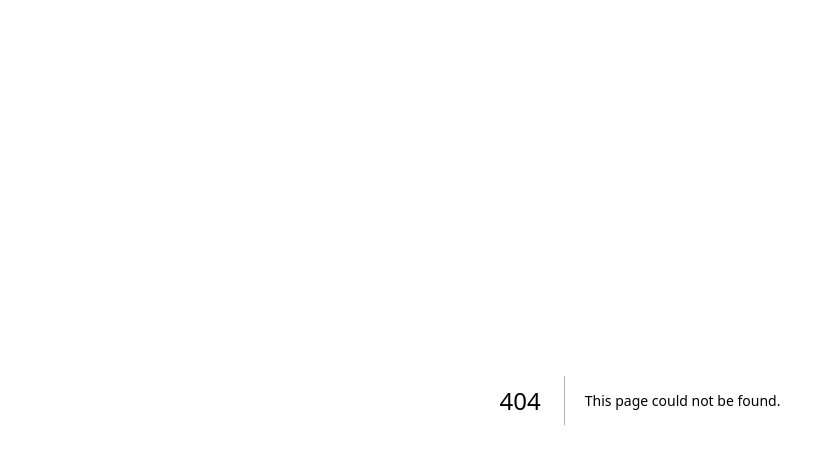
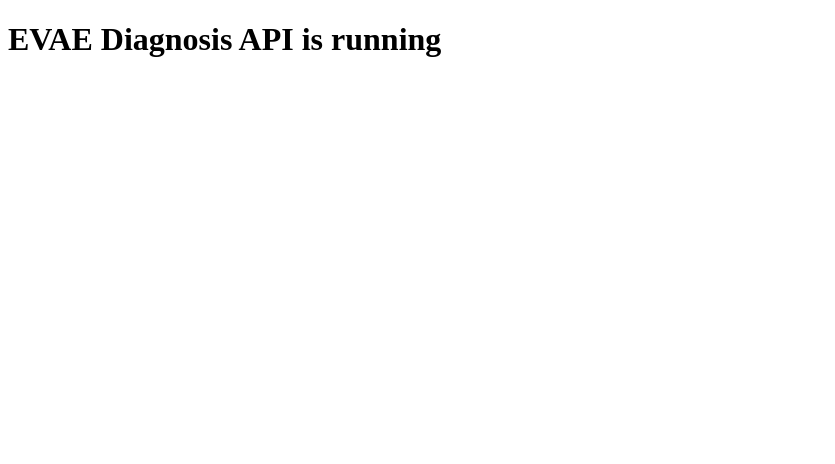
Before and after one commit to HIROYOKOKI/evae-diagnosis-api-next, a Next.js app: page / in a window 1280 px wide. Before the commit this address had no page. Shown: the top 464 px of the page, without its empty margins (0-835 px from the left). Built offline with nearby package versions, Linux system fonts and the light colour scheme.

Commit message:
Create index.js

```diff
--- /dev/null
+++ b/pages/index.js
@@ -0,0 +1,4 @@
+// pages/index.js
+export default function Home() {
+  return <h1>EVAE Diagnosis API is running</h1>;
+}
```
